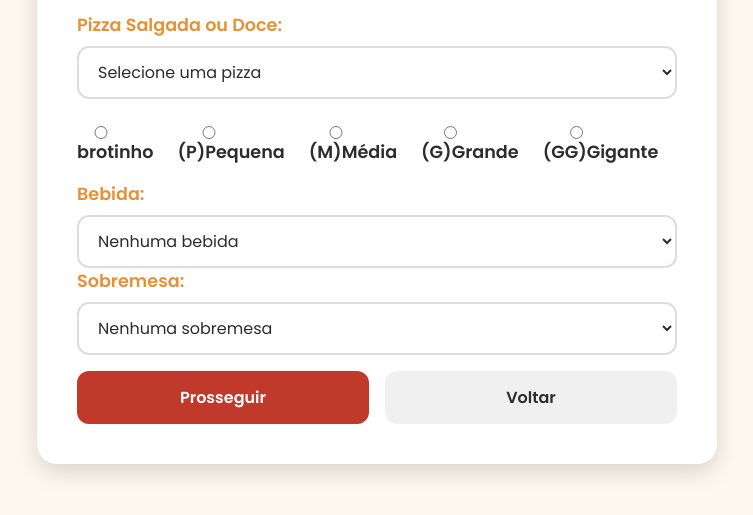
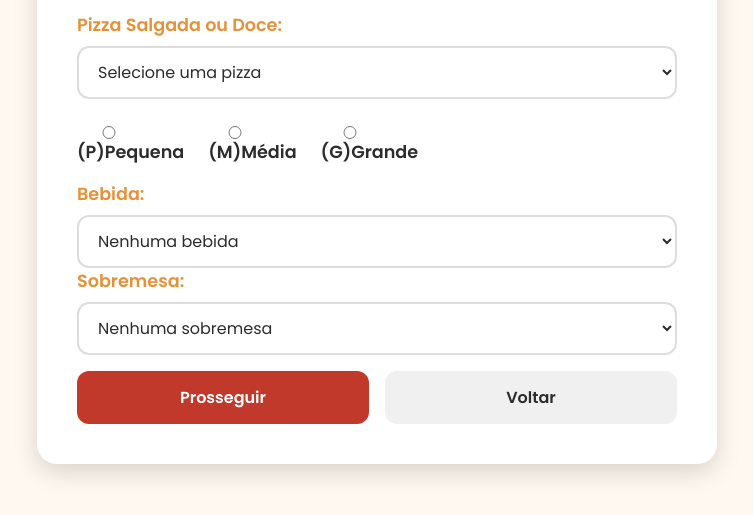
Before and after one commit to higorjulio/projeto-pizzaria, a plain HTML site: page pedido.html in a window 1280 px wide. Shown: the part 235-750 px from the top of the page, without its empty margins (263-1016 px from the left). Drawn offline with Linux system fonts and the light colour scheme.

Commit message:
Update pedido.html

```diff
--- a/pedido.html
+++ b/pedido.html
@@ -33,10 +33,6 @@
         <div class="tamanho-opcoes">
           <label>
             <input type="radio" name="tamanho" value="Pequena" required>
-            brotinho
-          </label>
-          <label>
-            <input type="radio" name="tamanho" value="Pequena" required>
             (P)Pequena
           </label>
           <label>
@@ -46,10 +42,6 @@
           <label>
             <input type="radio" name="tamanho" value="Grande">
             (G)Grande
-          </label>
-          <label>
-            <input type="radio" name="tamanho" value="Grande">
-            (GG)Gigante
           </label>
       </div>
 
```
